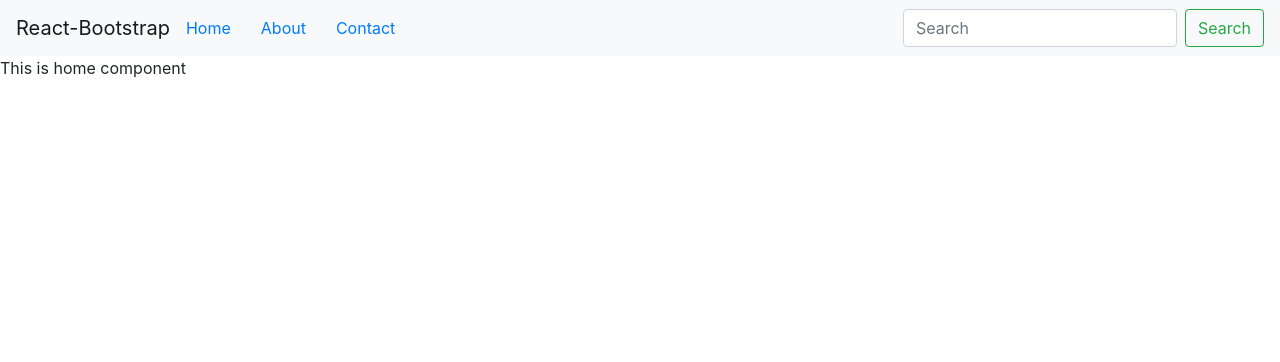
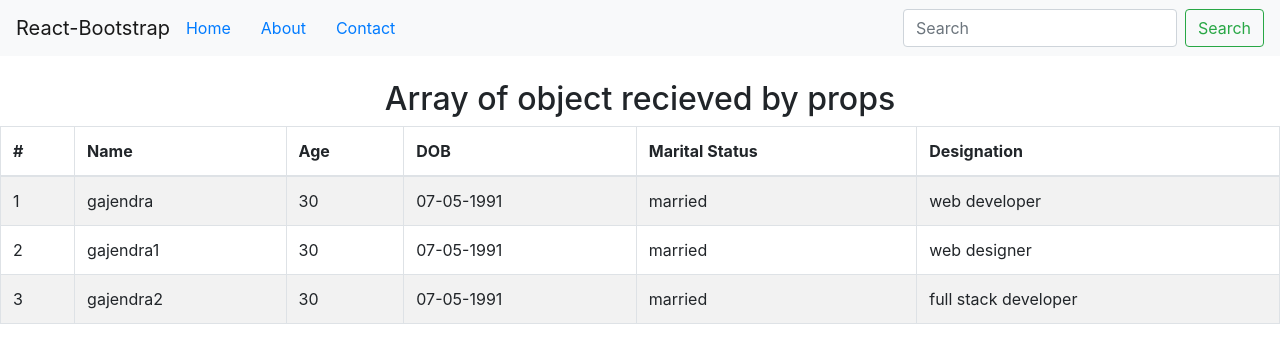
Before and after one commit to gsahu125/react-redux, a React (Create React App) app: page / in a window 1280 px wide. Shown: the top 362 px of the page. Built offline with nearby package versions, Linux system fonts and the light colour scheme.

Commit message:
props learning finished

```diff
--- a/src/App.js
+++ b/src/App.js
@@ -5,6 +5,16 @@ import About from './components/About';
 import Contact from './components/Contact';
 import {BrowserRouter,Route,Switch} from 'react-router-dom';
 function App() {
+
+
+  let data = [
+    {name:'gajendra',age:30,dob:'07-05-1991',maritalStatus:'married',designation:'web developer'},
+    {name:'gajendra1',age:30,dob:'07-05-1991',maritalStatus:'married',designation:'web designer'},
+    {name:'gajendra2',age:30,dob:'07-05-1991',maritalStatus:'married',designation:'full stack developer'}
+  ];
+
+  const data1 = {name:'monet',hoby:'watching tiktok',age:25}
+
   return (
    <React.Fragment>
      <BrowserRouter>
@@ -17,7 +27,7 @@ function App() {
        <Contact />
      </Route>
      <Route path="/">
-       <Home />
+       <Home data={data} monetData={data1} />
      </Route>
   </Switch>
      </BrowserRouter>
--- a/src/components/Header.js
+++ b/src/components/Header.js
@@ -1,5 +1,5 @@
 import React from 'react';
-import {Navbar,Nav,NavDropdown,Form,FormControl,Button} from 'react-bootstrap';
+import {Navbar,Nav,Form,FormControl,Button} from 'react-bootstrap';
 import {Link} from 'react-router-dom';
 import '../Custom-style.css';
 
--- a/src/components/Home.js
+++ b/src/components/Home.js
@@ -1,10 +1,44 @@
 import React from 'react';
-
-
-export const Home = ()=>{
+import {Table} from 'react-bootstrap';
+export const Home = (props)=>{
+const arr = props.data;
+const arr1 = props.monetData;
+// console.warn(arr1)
+let i =0;
     return(
         <React.Fragment>
-            <p>This is home component </p>
+            <br></br>
+            <h2 style={{textAlign:'center'}}>Array of object recieved by props</h2>
+            <Table striped bordered hover>
+                    <thead>
+                      <tr>
+                        <th>#</th>
+                        <th>Name</th>
+                        <th>Age</th>
+                        <th>DOB</th>
+                        <th>Marital Status</th>
+                        <th>Designation</th>
+                      </tr>
+                    </thead>
+                    <tbody>
+           {
+               arr.map((item)=>
+               {
+                i = i+1;
+                return(
+                      <tr>
+                        <td>{i}</td>
+                        <td>{item.name}</td>
+                        <td>{item.age}</td>
+                        <td>{item.dob}</td>
+                        <td>{item.maritalStatus}</td>
+                        <td>{item.designation}</td>
+                      </tr>
+                )
+               })
+            }
+             </tbody>
+            </Table>
         </React.Fragment>
     )
 }
```
